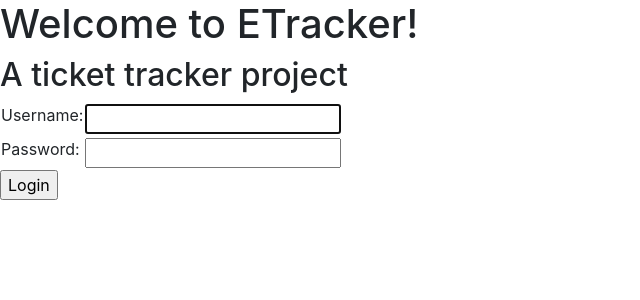
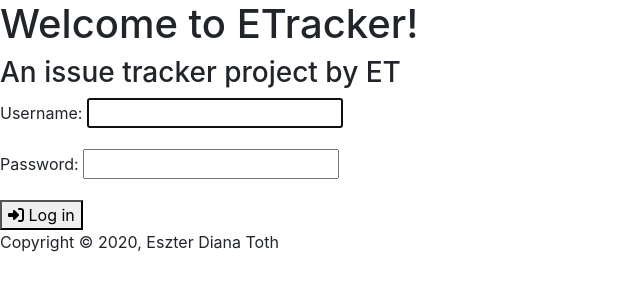
Before and after one commit to EsztiDi/etracker, a Django app: page / in a window 1280 px wide. Shown: the top 300 px of the page, without its empty margins (0-640 px from the left). Run offline with Django 3.2, Linux system fonts and the light colour scheme; some libraries are stand-ins or nearby versions.

Commit message:
Updated templates

```diff
--- a/etracker/etracker/settings.py
+++ b/etracker/etracker/settings.py
@@ -119,6 +119,8 @@ USE_TZ = True
 # https://docs.djangoproject.com/en/3.0/howto/static-files/
 
 STATIC_URL = '/static/'
-STATIC_ROOT = os.path.join(BASE_DIR, 'static')
+STATICFILES_DIRS = [
+    os.path.join(BASE_DIR, 'static'),
+]
 
 LOGIN_REDIRECT_URL = '/home/'
--- a/etracker/templates/base.html
+++ b/etracker/templates/base.html
@@ -4,8 +4,7 @@
   <head>
     <meta charset="UTF-8" />
     <meta name="viewport" content="width=device-width, initial-scale=1.0" />
-    <title>ETracker - A Ticket Tracker Project</title>
-    <link rel="stylesheet" href="/fontawesome-free-5.12.0-web/css/all.css" />
+    <title>ETracker - An Issue Tracker Project</title>
     <link
       rel="stylesheet"
       href="https://stackpath.bootstrapcdn.com/bootstrap/4.4.1/css/bootstrap.min.css"
@@ -13,12 +12,13 @@
       crossorigin="anonymous"
     />
     <link rel="stylesheet" href="{% static 'styles/styles.css' %}" />
+    <script
+      src="https://kit.fontawesome.com/93a0a9db14.js"
+      crossorigin="anonymous"
+    ></script>
   </head>
   <body>
-    <header>
-      <h1>Welcome to ETracker!</h1>
-      <h2>A ticket tracker project</h2>
-    </header>
     {% block content %}{% endblock %}
+    <footer><p>Copyright &copy; 2020, Eszter Diana Toth</p></footer>
   </body>
 </html>
--- a/etracker/templates/login/index.html
+++ b/etracker/templates/login/index.html
@@ -1,4 +1,8 @@
-{% extends "base.html" %} {% block content %} {% if form.errors %}
+{% extends "base.html" %} {% block content %}
+<div class="login">
+  <h1>Welcome to ETracker!</h1>
+  <h3>An issue tracker project by ET</h3>
+  {% if form.errors %}
   <p>Your username and password didn't match. Please try again.</p>
   {% endif %} {% if next %} {% if user.is_authenticated %}
   <p>
@@ -6,24 +10,18 @@
     an account that has access.
   </p>
   {% else %}
-<p>Please login to see this page.</p>
+  <p>Please log in to see this page.</p>
   {% endif %} {% endif %}
 
   <form method="POST" action=".">
     {% csrf_token %}
-  <table>
-    <tr>
-      <td>{{ form.username.label_tag }}</td>
-      <td>{{ form.username }}</td>
-    </tr>
-    <tr>
-      <td>{{ form.password.label_tag }}</td>
-      <td>{{ form.password }}</td>
-    </tr>
-  </table>
+    <p>{{ form.username.label_tag }} {{ form.username }}</p>
+    <p>{{ form.password.label_tag }} {{ form.password }}</p>
 
-  <input type="submit" value="Login" />
+    <button type="submit"><i class="fas fa-sign-in-alt"></i> Log in</button>
+    <!-- <input type="submit" value="Log in" /> -->
     <input type="hidden" name="next" value="{{ next }}" />
   </form>
+</div>
 
 {% endblock %}
```
Lines whose indentation alone changed are shown as unchanged.
